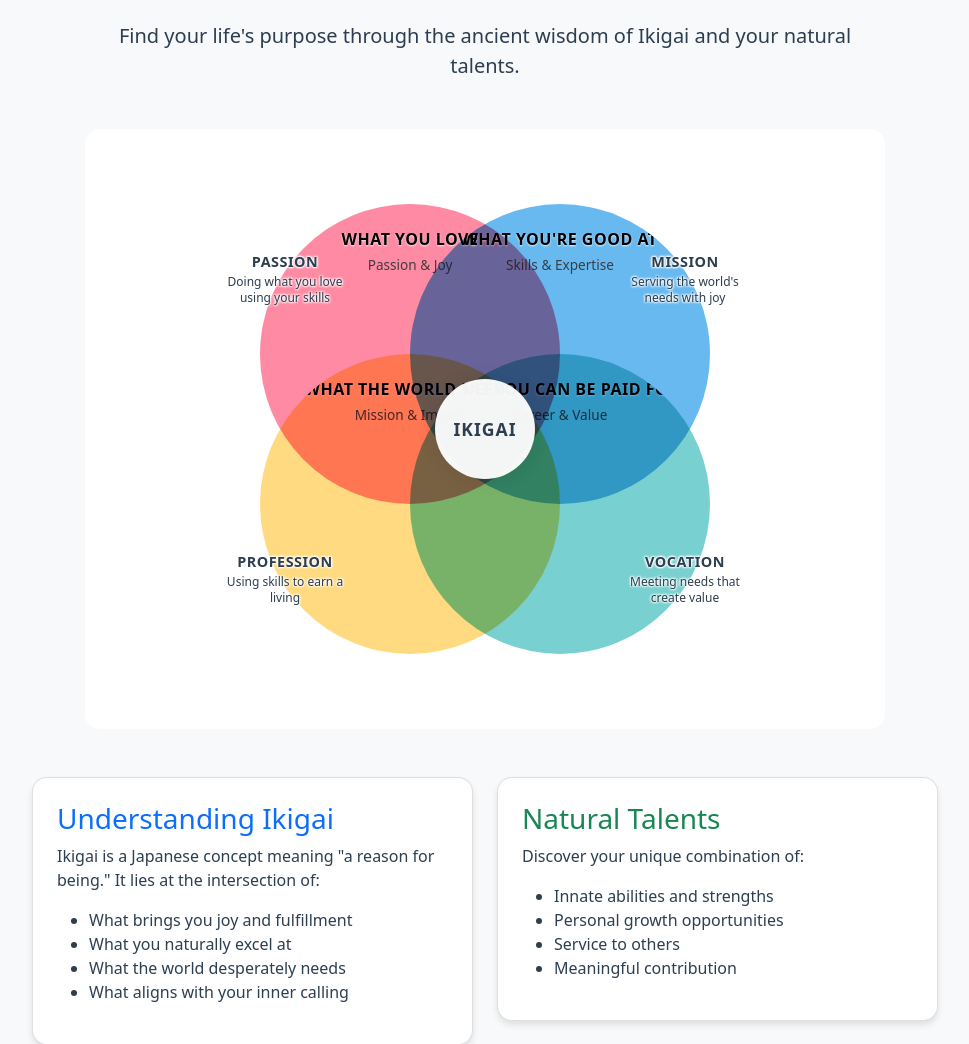
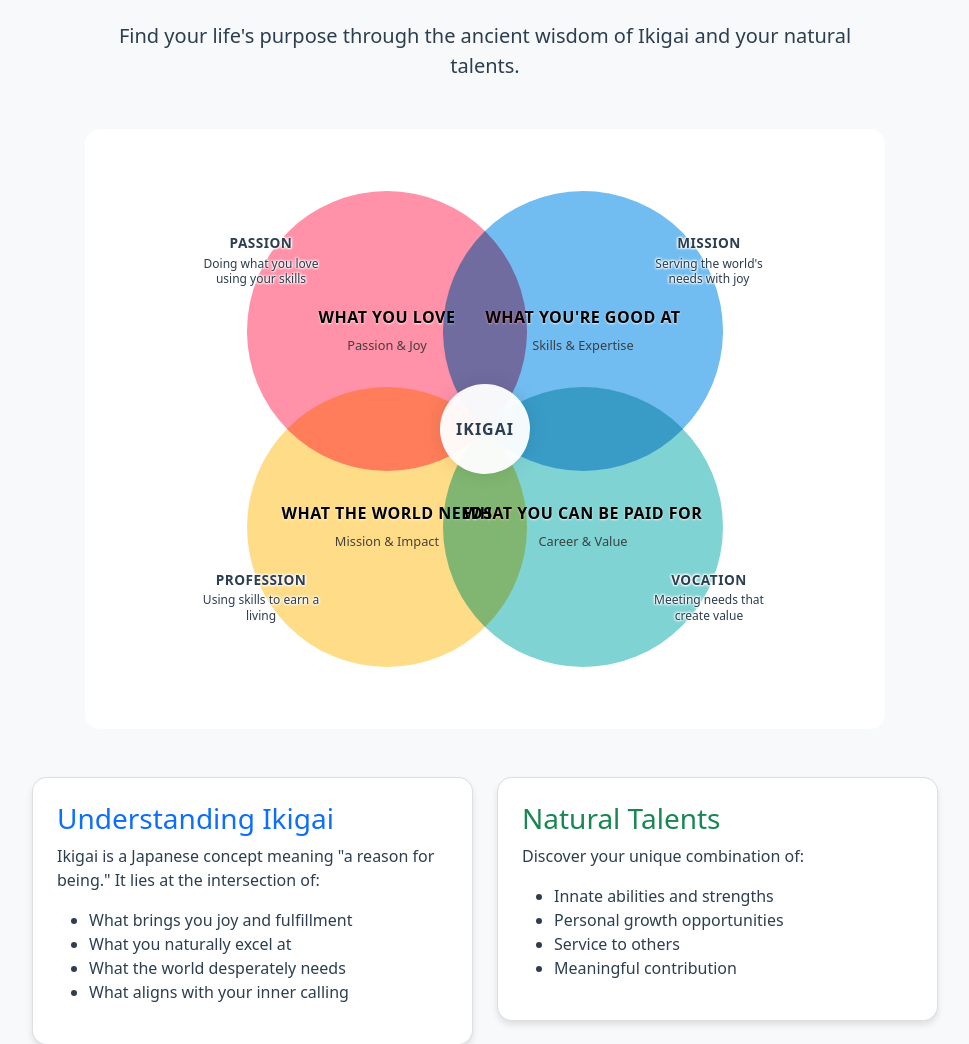
Before and after one commit to drntamm/PurposeFinder, a Flask app: page / in a window 1280 px wide. Shown: the part 174-1218 px from the top of the page, without its empty margins (155-1124 px from the left). Run offline with Flask 3, Linux system fonts and the light colour scheme.

Commit message:
Fix: Venn diagram design refinements
- Better circle overlap with adjusted sizes and positions
- Improved text placement and spacing
- Refined label positioning and readability
- More proportional center circle
- Consistent typography across elements

```diff
--- a/static/css/venn.css
+++ b/static/css/venn.css
@@ -11,10 +11,10 @@
 
 .venn-circle {
     position: absolute;
-    width: 300px;
-    height: 300px;
+    width: 280px;
+    height: 280px;
     border-radius: 50%;
-    padding: 25px;
+    padding: 20px;
     color: #333;
     font-weight: 500;
     mix-blend-mode: multiply;
@@ -22,13 +22,13 @@
     display: flex;
     flex-direction: column;
     align-items: center;
-    justify-content: flex-start;
+    justify-content: center;
     text-align: center;
 }
 
 .venn-circle h3, .venn-circle h4 {
-    font-size: 1.2rem;
-    margin: 0 0 5px 0;
+    font-size: 1.1rem;
+    margin: 0 0 8px 0;
     color: #000;
     text-align: center;
     font-weight: 700;
@@ -40,7 +40,7 @@
 
 .venn-circle small {
     display: block;
-    font-size: 0.85rem;
+    font-size: 0.8rem;
     font-weight: 500;
     text-transform: none;
     opacity: 0.9;
@@ -50,9 +50,9 @@
 .venn-circle ul {
     list-style-type: none;
     padding: 0;
-    margin: 15px 0 0 0;
-    font-size: 0.9rem;
-    max-height: 150px;
+    margin: 12px 0 0 0;
+    font-size: 0.85rem;
+    max-height: 140px;
     overflow-y: auto;
     width: 90%;
     scrollbar-width: thin;
@@ -73,41 +73,41 @@
 
 .venn-circle ul li {
     background: rgba(255, 255, 255, 0.92);
-    margin: 5px;
+    margin: 4px;
     padding: 6px 8px;
     border-radius: 4px;
     font-weight: 500;
-    font-size: 0.85rem;
+    font-size: 0.8rem;
     box-shadow: 0 1px 2px rgba(0, 0, 0, 0.1);
 }
 
 /* Circle Positions and Colors */
 .love {
-    background: rgba(255, 99, 132, 0.75);
+    background: rgba(255, 99, 132, 0.7);
     top: 50%;
     left: 50%;
-    transform: translate(-75%, -75%);
+    transform: translate(-85%, -85%);
 }
 
 .good-at {
-    background: rgba(54, 162, 235, 0.75);
+    background: rgba(54, 162, 235, 0.7);
     top: 50%;
     left: 50%;
-    transform: translate(-25%, -75%);
+    transform: translate(-15%, -85%);
 }
 
 .world-needs {
-    background: rgba(255, 206, 86, 0.75);
+    background: rgba(255, 206, 86, 0.7);
     top: 50%;
     left: 50%;
-    transform: translate(-75%, -25%);
+    transform: translate(-85%, -15%);
 }
 
 .natural-talents {
-    background: rgba(75, 192, 192, 0.75);
+    background: rgba(75, 192, 192, 0.7);
     top: 50%;
     left: 50%;
-    transform: translate(-25%, -25%);
+    transform: translate(-15%, -15%);
 }
 
 .ikigai-center {
@@ -116,9 +116,9 @@
     left: 50%;
     transform: translate(-50%, -50%);
     background: rgba(255, 255, 255, 0.95);
-    padding: 15px;
-    width: 100px;
-    height: 100px;
+    padding: 12px;
+    width: 90px;
+    height: 90px;
     border-radius: 50%;
     display: flex;
     align-items: center;
@@ -130,7 +130,7 @@
 .ikigai-center h3 {
     margin: 0;
     color: #2c3e50;
-    font-size: 1.1rem;
+    font-size: 1rem;
     font-weight: 800;
     text-align: center;
     text-transform: uppercase;
@@ -141,12 +141,12 @@
 .intersection-label {
     position: absolute;
     text-align: center;
-    width: 120px;
+    width: 130px;
     z-index: 4;
 }
 
 .intersection-label h4 {
-    font-size: 0.9rem;
+    font-size: 0.85rem;
     color: #2c3e50;
     text-transform: uppercase;
     letter-spacing: 0.5px;
@@ -171,26 +171,26 @@
 }
 
 .intersection-label.top-left {
-    top: 25%;
-    left: 25%;
+    top: 22%;
+    left: 22%;
     transform: translate(-50%, -50%);
 }
 
 .intersection-label.top-right {
-    top: 25%;
-    right: 25%;
+    top: 22%;
+    right: 22%;
     transform: translate(50%, -50%);
 }
 
 .intersection-label.bottom-left {
-    bottom: 25%;
-    left: 25%;
+    bottom: 22%;
+    left: 22%;
     transform: translate(-50%, 50%);
 }
 
 .intersection-label.bottom-right {
-    bottom: 25%;
-    right: 25%;
+    bottom: 22%;
+    right: 22%;
     transform: translate(50%, 50%);
 }
 
@@ -223,8 +223,8 @@
         position: relative;
         transform: none;
         margin: 20px auto;
-        width: 100px;
-        height: 100px;
+        width: 90px;
+        height: 90px;
     }
 
     .intersection-label {
```
